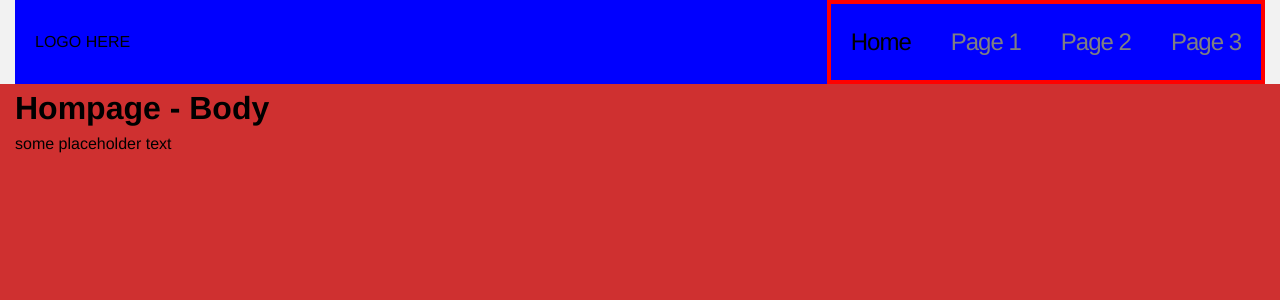
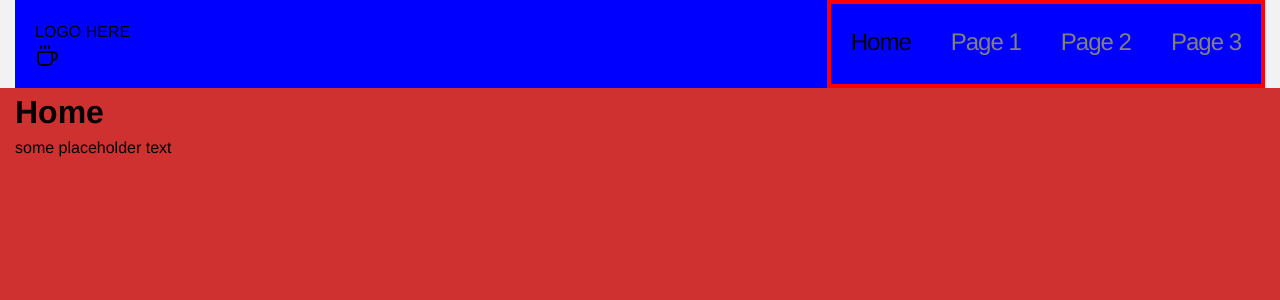
Before and after one commit to derickmoncado/react-next-boilerplate, a Next.js app: page / in a window 1280 px wide. Shown: the top 300 px of the page. Built offline with nearby package versions, Linux system fonts and the light colour scheme.

Commit message:
Installed lucide-react icons pack

```diff
--- a/package.json
+++ b/package.json
@@ -11,6 +11,7 @@
     "next-codemod": "npx @next/codemod@latest"
   },
   "dependencies": {
+    "lucide-react": "^0.562.0",
     "next": "16.1.1",
     "react": "19.2.3",
     "react-dom": "19.2.3"
--- a/src/app/components/navigation/navigation.tsx
+++ b/src/app/components/navigation/navigation.tsx
@@ -3,6 +3,7 @@
 import styles from "./navigation.module.scss";
 import Link from "next/link";
 import { usePathname } from "next/navigation";
+import { Coffee } from "lucide-react";
 
 export default function Navigation() {
 	const currentPath = usePathname();
@@ -13,7 +14,9 @@ export default function Navigation() {
 			<div className="container">
 				<div className={styles["navigation__inner"]}>
 					<div className={styles["navigation__inner__logo"]}>
-						<Link href="/">LOGO HERE</Link>
+						<Link href="/">
+							LOGO HERE <Coffee />
+						</Link>
 					</div>
 					<div className={styles["navigation__inner__links"]}>
 						<ul>
--- a/src/app/page.tsx
+++ b/src/app/page.tsx
@@ -1,7 +1,7 @@
 export default function Home() {
 	return (
 		<div className="container">
-			<h1>Hompage - Body</h1>
+			<h1>Home</h1>
 			<p>some placeholder text</p>
 		</div>
 	);
--- a/src/styles/partials/_globals.scss
+++ b/src/styles/partials/_globals.scss
@@ -3,7 +3,7 @@
 
 // global styles
 body {
-    font-family: Helvetica, Arial, sans-serif;
+    font-family: "Helvetica Neue", Helvetica, Arial, "Lucida Grande", sans-serif;
     background: #cf3030;
 
     main {
```
Also changed, not shown: 1 other file (tests, documents, lock files or other folders).
